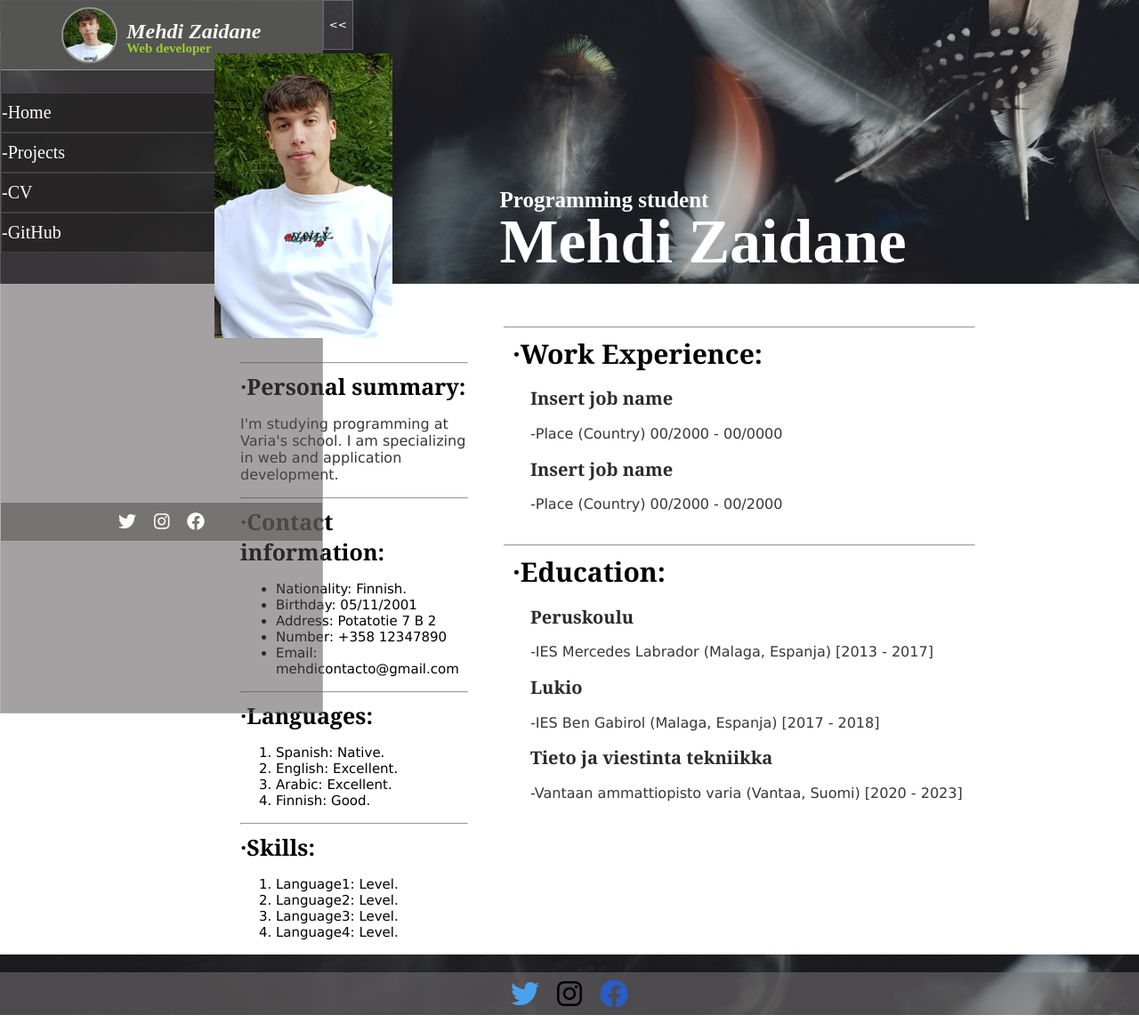
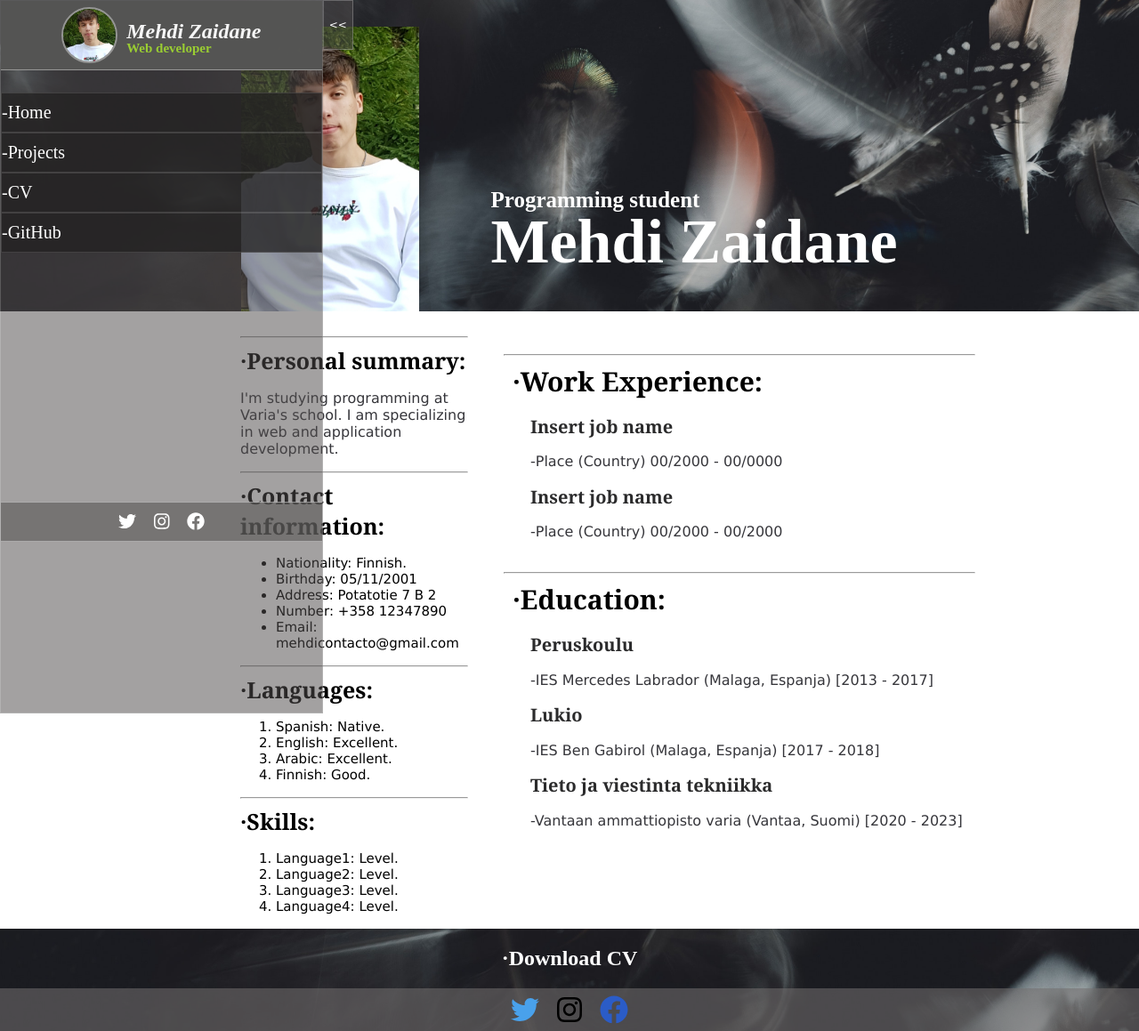
Before and after one commit to MehdiZaidaneS/portfolio, a React (Create React App) app: page /portfolio/cv in a window 1280 px wide. Shown: the whole page at 89% size. Built offline with nearby package versions, Linux system fonts and the light colour scheme.

Commit message:
Last Changes

```diff
--- a/src/App.module.scss
+++ b/src/App.module.scss
@@ -127,3 +127,8 @@ body {
     margin: 0;
     color: yellowgreen;
 }
+
+
+@media screen and (max-width: 700px) {
+
+}
--- a/src/components/myPortfolioComp/cv.module.scss
+++ b/src/components/myPortfolioComp/cv.module.scss
@@ -16,16 +16,15 @@
     font-size: 25px;
 }
 
+
 .name{
     margin-top: 200px;
-    padding-left: 300px;
+    padding-left: 70px;
 }
 
 .primeraColumna img {
     margin-top: 30px;
-    padding-top: 30px;
-    padding-right: 599px;
-    position: absolute;
+    margin-right: 10px;
 }
 
 .segundaColumna h1 {
@@ -37,7 +36,7 @@
 }
 
 .columnaIzq {
-    padding-top: 80px;
+    padding-top: 20px;
     width:20%;
     padding-left: 270px;
 }
@@ -98,3 +97,17 @@ li{
     width: 95%;
     margin-left: 40px;
 }
+
+
+
+.download a{
+
+    color: rgb(255, 255, 255);
+    text-align: center;
+    text-decoration: none;
+}
+
+.download a:hover{
+    text-decoration: underline white;
+    color: rgb(255, 255, 255);
+}
--- a/src/components/myPortfolioComp/cv.tsx
+++ b/src/components/myPortfolioComp/cv.tsx
@@ -1,6 +1,9 @@
 import React from 'react'
 import styles from "./cv.module.scss";
 import me from "./media/20211027_153242.jpg"
+import pdf from "./media/Mehdi Zaidane CV 2.pdf"
+
+
 
 
 
@@ -75,12 +78,17 @@ const Cv: React.FC<CvProps> = () => {
                   <p>-IES Ben Gabirol (Malaga, Espanja) [2017 - 2018]</p>
                   <h2>Tieto ja viestinta tekniikka</h2>
                   <p>-Vantaan ammattiopisto varia (Vantaa, Suomi) [2020 - 2023]</p>
-                  </div>
+              </div>
+            </div>
+          </div>
+      </div>
+      <div className={styles.download}>
+        <a href={pdf} download >
+            <h2>·Download CV</h2>
+        </a>
+      </div>
 
 
-              </div>
-          </div>
-      </div>
     </div>
   )
 }
--- a/src/components/myPortfolioComp/etusivu.module.scss
+++ b/src/components/myPortfolioComp/etusivu.module.scss
@@ -50,6 +50,7 @@
 .imgbutton{
     text-align: center;
     margin-top: 20px;
+    margin-bottom: 20px;
 }
 
 button{
--- a/src/components/myPortfolioComp/footer.module.scss
+++ b/src/components/myPortfolioComp/footer.module.scss
@@ -7,7 +7,7 @@
 
 .socialMedia{
     text-align: center;
-    margin-top: 20px;
+
     background-color: rgba(116, 111, 111, 0.555);
     padding-bottom: 8px;
     padding-top: 8px;
--- a/src/components/myPortfolioComp/footer.tsx
+++ b/src/components/myPortfolioComp/footer.tsx
@@ -4,7 +4,7 @@ import { FontAwesomeIcon } from '@fortawesome/react-fontawesome'
 import {
   faFacebook,
   faTwitter,
-  faInstagram
+  faInstagram,
 } from "@fortawesome/free-brands-svg-icons";
 
 type FooterProps = {
--- a/src/components/myPortfolioComp/media/declaration.d.ts
+++ b/src/components/myPortfolioComp/media/declaration.d.ts
@@ -1,2 +1,3 @@
 declare module "*.png"
 declare module "*.jpg"
+declare module "*.pdf"
--- a/src/components/myPortfolioComp/projects.module.scss
+++ b/src/components/myPortfolioComp/projects.module.scss
@@ -1,5 +1,5 @@
 .project h1{
-    color: rgb(198, 243, 240);
+    color: rgb(216, 216, 216);
     font-size: 40px;
 }
 
--- a/src/components/myPortfolioComp/projektisivu.module.scss
+++ b/src/components/myPortfolioComp/projektisivu.module.scss
@@ -9,4 +9,20 @@
 
 .show{
     text-align: center;
+    padding-top: 10px;
 }
+
+
+.nProjects button{
+    margin-bottom: 20px;
+    margin-top: 5px;
+}
+
+.showButton button{
+    margin-bottom: 20px;
+    margin-top: 5px;
+}
+
+.show hr{
+    border: rgba(88, 85, 85, 0.521) 1px solid;
+}
--- a/src/components/myPortfolioComp/projektisivu.tsx
+++ b/src/components/myPortfolioComp/projektisivu.tsx
@@ -23,6 +23,7 @@ const Projektisivu: React.FC<ProjektisivuProps> = () => {
 
 
     const [currentItem, setItem] = useState<ProjektisivuProps|null>(null);
+
 
     const proyectos: ProjektisivuProps[]= [
       {
@@ -72,16 +73,19 @@ const Projektisivu: React.FC<ProjektisivuProps> = () => {
 
 
 
-  return currentItem ?  (
-    <div className={styles.show}>
+  return(
+  <div>
+    { currentItem &&
+  <div className={styles.show}>
         <ShowProject title={currentItem.title} year={currentItem.año} url={currentItem.url} language={currentItem.language} description={currentItem.description} />
-        <div>
+        <div className={styles.showButton}>
         <button onClick={ () => setItem(null)}>Hide Description</button>
         </div>
+        <hr></hr>
   </div>
-) :
-(
-  <div>
+  }
+
+
       <div className={styles.nProjects}>
         {
           proyectos.map(x => {
@@ -95,7 +99,7 @@ const Projektisivu: React.FC<ProjektisivuProps> = () => {
         }
      </div>
    </div>
-)
+  )
 }
 
 export default Projektisivu
```
Also changed, not shown: 1 other file (tests, documents, lock files or other folders).
